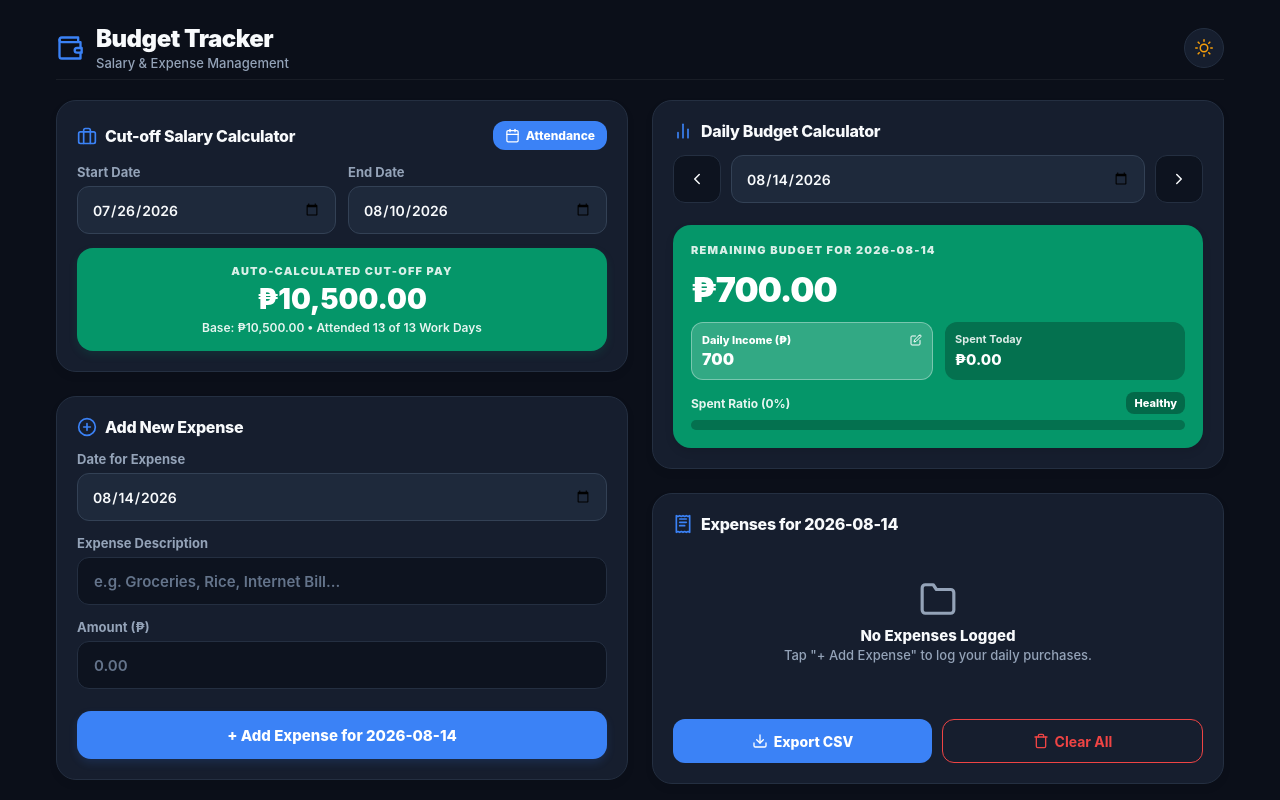
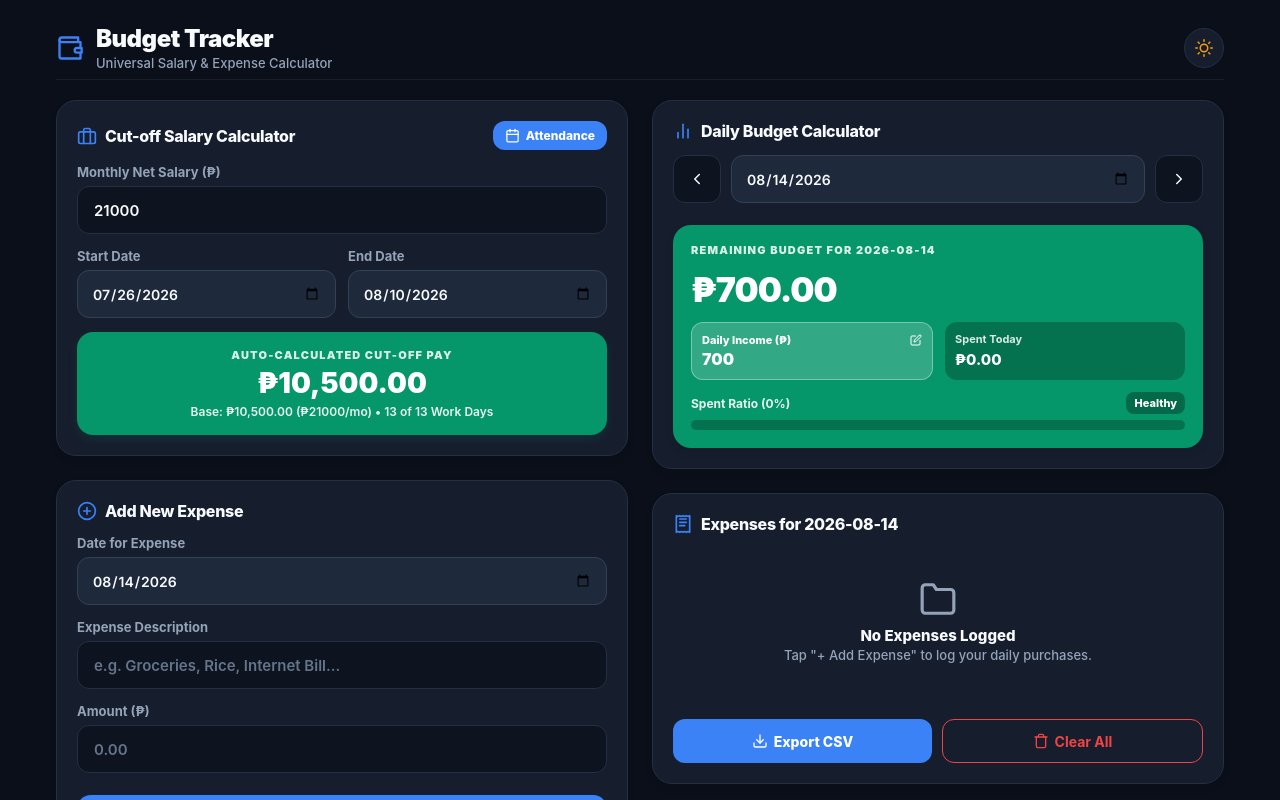
Before and after one commit to EnzoSoti/Buget-Tracking, a React (Vite) app in the folder frontend/: page / in a window 1280 px wide. Built offline with nearby package versions, Linux system fonts and the light colour scheme; the HTML template or start-up script is replaced by a standard one.

Commit message:
Added customizable Monthly Net Salary input field so any user can type their salary and have the entire payroll & budget logic adapt

```diff
--- a/frontend/src/App.jsx
+++ b/frontend/src/App.jsx
@@ -133,6 +133,13 @@ const CheckIcon = (props) => (
   </SvgIcon>
 );
 
+const DollarSignIcon = (props) => (
+  <SvgIcon {...props}>
+    <line x1="12" y1="1" x2="12" y2="23" />
+    <path d="M17 5H9.5a3.5 3.5 0 0 0 0 7h5a3.5 3.5 0 0 1 0 7H6" />
+  </SvgIcon>
+);
+
 const getTodayString = (d = new Date()) => {
   const year = d.getFullYear();
   const month = String(d.getMonth() + 1).padStart(2, '0');
@@ -182,6 +189,9 @@ export default function App() {
   const [dailySalaries, setDailySalaries] = useState({});
   const [expenses, setExpenses] = useState([]);
 
+  // Customizable Monthly Net Salary (Default ₱21,000 for any user to customize)
+  const [monthlySalary, setMonthlySalary] = useState('21000');
+
   // Customizable Default Daily Income for Daily Budget Calculator
   const [defaultDailyIncome, setDefaultDailyIncome] = useState('700');
 
@@ -193,7 +203,7 @@ export default function App() {
   const [selectedDate, setSelectedDate] = useState(getTodayString());
   const [expenseDate, setExpenseDate] = useState(getTodayString());
 
-  // Cut-off Base Pay setup (Default ₱10,500 for semi-monthly cut-off of ₱21,000 monthly)
+  // Cut-off Base Pay setup (Defaults to monthlySalary / 2)
   const [cutoffBasePay, setCutoffBasePay] = useState('10500');
   const [showAttendanceModal, setShowAttendanceModal] = useState(false);
 
@@ -231,6 +241,7 @@ export default function App() {
         if (parsed.attendanceMap) {
           setAttendanceMap(parsed.attendanceMap);
         }
+        if (parsed.monthlySalary) setMonthlySalary(parsed.monthlySalary);
         if (parsed.defaultDailyIncome) setDefaultDailyIncome(parsed.defaultDailyIncome);
         if (parsed.cutoffBasePay) setCutoffBasePay(parsed.cutoffBasePay);
         if (parsed.cutoffStart) setCutoffStart(parsed.cutoffStart);
@@ -249,6 +260,7 @@ export default function App() {
         expenses: newExpenses,
         isDark: newIsDark,
         attendanceMap: newAttMap,
+        monthlySalary,
         defaultDailyIncome,
         cutoffBasePay,
         cutoffStart,
@@ -258,6 +270,15 @@ export default function App() {
     } catch (e) {
       console.error(e);
     }
+  };
+
+  // Handler to update Monthly Net Salary and auto-update Cut-off Base Pay (Monthly Net / 2)
+  const handleMonthlySalaryChange = (val) => {
+    setMonthlySalary(val);
+    const parsedMonthly = parseFloat(val);
+    const newCutoffBase = !isNaN(parsedMonthly) && parsedMonthly > 0 ? (parsedMonthly / 2).toString() : '10500';
+    setCutoffBasePay(newCutoffBase);
+    saveData(dailySalaries, expenses, isDark, attendanceMap, { monthlySalary: val, cutoffBasePay: newCutoffBase });
   };
 
   // Format Currency
@@ -310,7 +331,7 @@ export default function App() {
     }
   });
 
-  const basePay = parseFloat(cutoffBasePay) || 10500;
+  const basePay = parseFloat(cutoffBasePay) || ((parseFloat(monthlySalary) || 21000) / 2);
   const calculatedCutoffSalary = totalScheduledDays > 0
     ? Math.round((totalAttendedDays / totalScheduledDays) * basePay * 100) / 100
     : 0;
@@ -454,7 +475,7 @@ export default function App() {
             <WalletIcon size={28} color="#3b82f6" />
             <View>
               <Text style={[styles.mainTitle, theme.text]}>Budget Tracker</Text>
-              <Text style={[styles.mainSubtitle, theme.subtext]}>Salary & Expense Management</Text>
+              <Text style={[styles.mainSubtitle, theme.subtext]}>Universal Salary & Expense Calculator</Text>
             </View>
           </View>
           <TouchableOpacity style={[styles.themePill, theme.card]} onPress={toggleTheme} activeOpacity={0.7}>
@@ -468,7 +489,7 @@ export default function App() {
           {/* COLUMN 1 */}
           <div className="responsive-col">
 
-            {/* FEATURE 1: CUT-OFF SALARY CALCULATOR CARD */}
+            {/* FEATURE 1: CUT-OFF SALARY CALCULATOR CARD WITH CUSTOMIZABLE MONTHLY SALARY */}
             <View style={[styles.cardContainer, theme.card]}>
               <View style={styles.cardHeaderFlexRow}>
                 <View style={styles.headerTitleGroup}>
@@ -479,6 +500,18 @@ export default function App() {
                   <CalendarIcon size={15} color="#ffffff" style={{ marginRight: 6 }} />
                   <Text style={styles.calcTriggerBtnText}>Attendance</Text>
                 </TouchableOpacity>
+              </View>
+
+              {/* Customizable Monthly Net Salary Input */}
+              <View style={styles.formFieldGroup}>
+                <Text style={[styles.fieldTitle, theme.subtext]}>Monthly Net Salary (₱)</Text>
+                <TextInput
+                  style={[styles.textInputFull, theme.btnBg, theme.text]}
+                  value={monthlySalary}
+                  onChangeText={handleMonthlySalaryChange}
+                  keyboardType="numeric"
+                  placeholder="e.g. 21000, 30000, 50000..."
+                />
               </View>
 
               {/* From & To Compact Inputs side-by-side */}
@@ -519,7 +552,7 @@ export default function App() {
                 <Text style={styles.calcSummaryLabel}>AUTO-CALCULATED CUT-OFF PAY</Text>
                 <Text style={styles.calcSummaryVal}>{formatPeso(calculatedCutoffSalary)}</Text>
                 <Text style={styles.calcSummarySub}>
-                  Base: {formatPeso(basePay)} • Attended {totalAttendedDays} of {totalScheduledDays} Work Days
+                  Base: {formatPeso(basePay)} (₱{parseFloat(monthlySalary) || 21000}/mo) • {totalAttendedDays} of {totalScheduledDays} Work Days
                 </Text>
               </View>
             </View>
@@ -761,9 +794,21 @@ export default function App() {
               <View style={[styles.scheduleBanner, theme.btnBg]}>
                 <Text style={[styles.scheduleBannerText, theme.text]}>
                   Semi-Monthly Cut-off Settings:{"\n"}
-                  Monthly Net: ₱21,000 | Semi-Monthly Base: ₱10,500{"\n"}
+                  Monthly Net: {formatPeso(parseFloat(monthlySalary) || 21000)} | Semi-Monthly Base: {formatPeso(basePay)}{"\n"}
                   Saturdays = Halfday (Full Pay 1.0x) | Sundays = Rest Day (0x)
                 </Text>
+              </View>
+
+              {/* Monthly Net Salary Input in Modal */}
+              <View style={styles.formFieldGroup}>
+                <Text style={[styles.fieldTitle, theme.subtext]}>Monthly Net Salary (₱)</Text>
+                <TextInput
+                  style={[styles.textInputFull, theme.btnBg, theme.text]}
+                  value={monthlySalary}
+                  onChangeText={handleMonthlySalaryChange}
+                  keyboardType="numeric"
+                  placeholder="21000"
+                />
               </View>
 
               {/* Base Cut-off Pay Input */}
```
Also changed, not shown: 3 other files (tests, documents, lock files or other folders).
